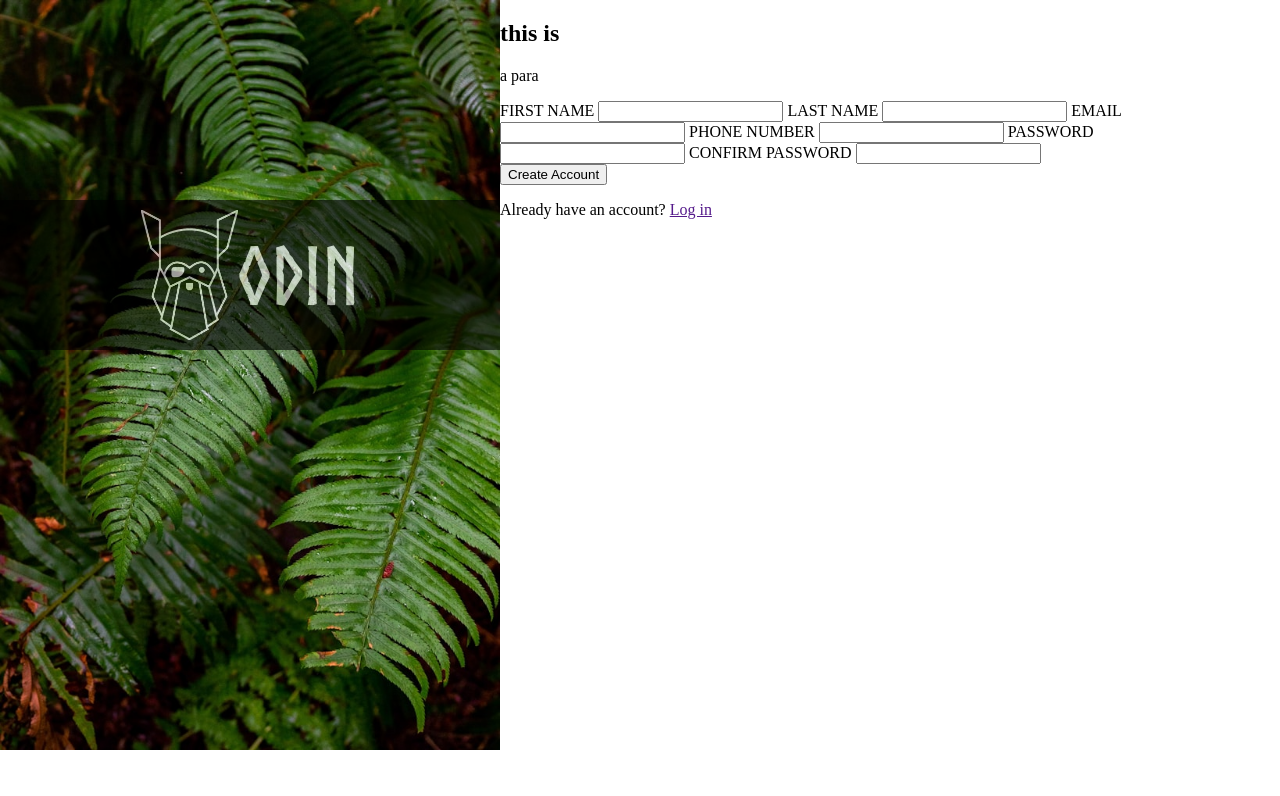
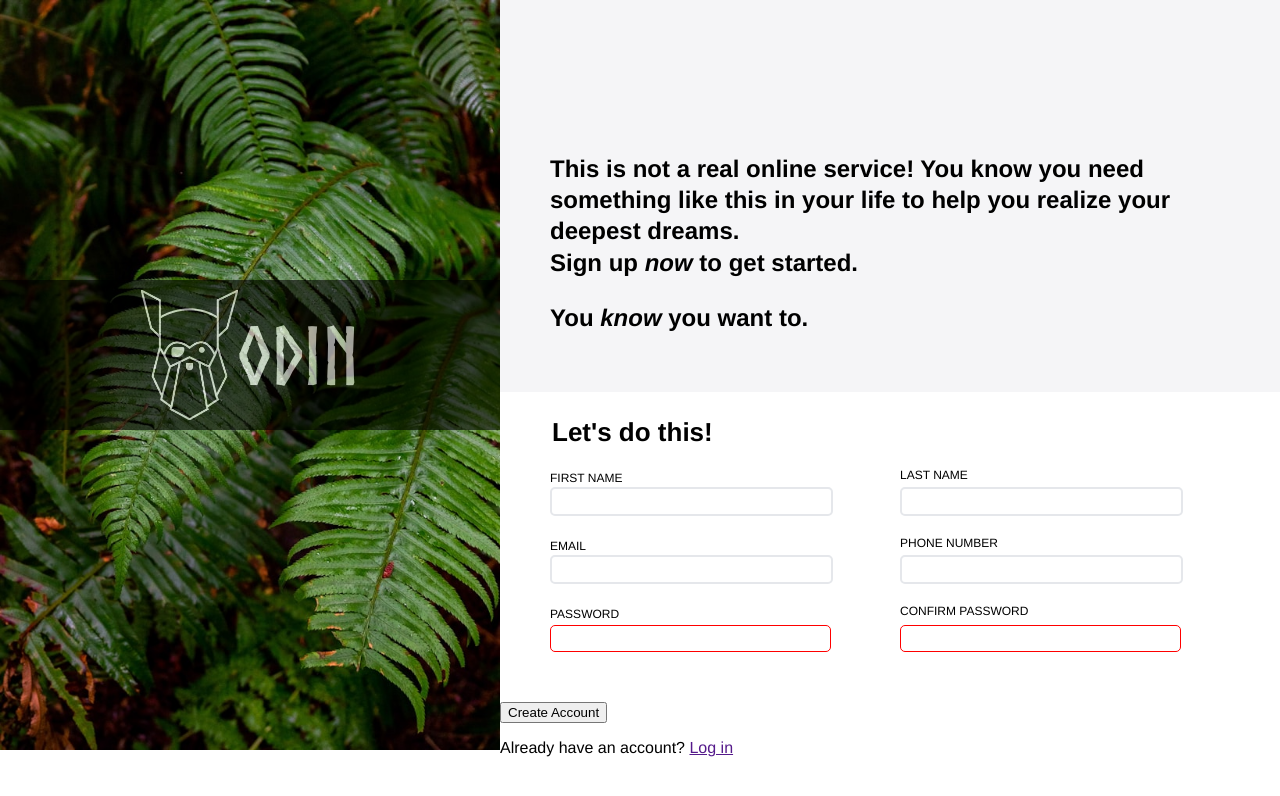
Before and after one commit to annalast1/sign-up-form, a plain HTML site: page index.html in a window 1280 px wide. Drawn offline with Linux system fonts and the light colour scheme.

Commit message:
Completed styling for form

```diff
--- a/index.html
+++ b/index.html
@@ -16,23 +16,30 @@
     </section>
     <section class="sign-up">
         <div class="heading">
-            <h2>this is</h2>
-            <p>a para</p>
+            <p class="head">This is not a real online service! You know you need something like this in your life to help you realize your deepest dreams.</p>
+            <p class="end">Sign up <em>now</em> to get started.</p>
+            <p class="line">You <em>know</em> you want to.</p>
         </div>
         <form id="details">
-            <legend></legend>
-            <label for="first-name">FIRST NAME</label>
+            <legend>Let's do this!</legend>
+            <div class="box">
+                <label for="first-name" class="left-label">FIRST NAME</label>
                 <input type="text" id="first-name">
-            <label for="last-name">LAST NAME</label>
+                <label for="last-name" class="right-label">LAST NAME</label>
                 <input type="text" id="last-name">
-            <label for="user_email">EMAIL</label>
+            </div>
+            <div class="box">
+                <label for="user_email" class="left-label">EMAIL</label>
                 <input type="email" id="user_email">
-            <label for="phone">PHONE NUMBER</label>
+                <label for="phone" class="right-label">PHONE NUMBER</label>
                 <input type="tel" id="phone">
-            <label for="pwd">PASSWORD</label>
+            </div>
+            <div class="box">
+                <label for="pwd" class="left-label">PASSWORD</label>
                 <input type="password" id="pwd">
-            <label for="confirm">CONFIRM PASSWORD</label>
+                <label for="confirm" class="right-label">CONFIRM PASSWORD</label>
                 <input type="password" id="confirm">
+            </div>
         </form>
         <div class="footer">
             <button form="details" type="submit">Create Account</button>
--- a/style.css
+++ b/style.css
@@ -15,14 +15,14 @@ body {
     padding: 0;
     display: flex;
 }
-
+/* sidebar */
 #leaf {
    width: 500px;
 }
 
 .logo {
     position: fixed;
-    top: 25%;
+    top: 35%;
     background-color: #000;
     opacity: 0.6;
     height: 150px;
@@ -41,5 +41,79 @@ body {
     font-size: 80px;
     display: inline;
     color: white;
+}
 
+/* main body */
+.sign-up {
+    height: 100vh;
+    font-family: Helvetica;
+    display: flex;
+    flex-direction: column;
 }
+/* opening text */
+.heading {
+    padding: 130px 75px 35px 50px;
+    font-size: 24px;
+    font-weight: 600;
+    line-height: 1.3;
+    background-color: rgba(229, 231, 235, 0.4);
+}
+
+.head {
+    margin-top: 23px;
+    margin-bottom: 0;
+}
+
+.end {
+    margin: 0;
+}
+/* form */
+legend {
+    font-size: 26px;
+    padding-bottom: 20px;
+    font-weight: 600;
+}
+
+form {
+    background-color: white;
+    padding: 25px 75px 30px 50px;
+}
+
+.box {
+    position: relative;
+    padding-bottom: 30px;
+    margin-bottom: 20px;
+}
+
+input {
+    position: absolute;
+    bottom: 0;
+    width: 275px;
+    border: 2px solid #E5E7EB;
+    font-size: 20px;
+    border-radius: 5px;
+}
+
+input:focus {
+    border: 3px solid lightblue;
+}
+
+#pwd, #confirm {
+    border: 1px solid red;
+}
+.right-label {
+    position: absolute;
+    left: 350px;
+}
+
+#first-name, #user_email, #pwd {
+    left: 0;
+}
+#last-name, #phone, #confirm {
+    position: absolute;
+    left: 350px;
+}
+
+label {
+    font-size: 12px;
+}
```
Lines whose indentation alone changed are shown as unchanged.
